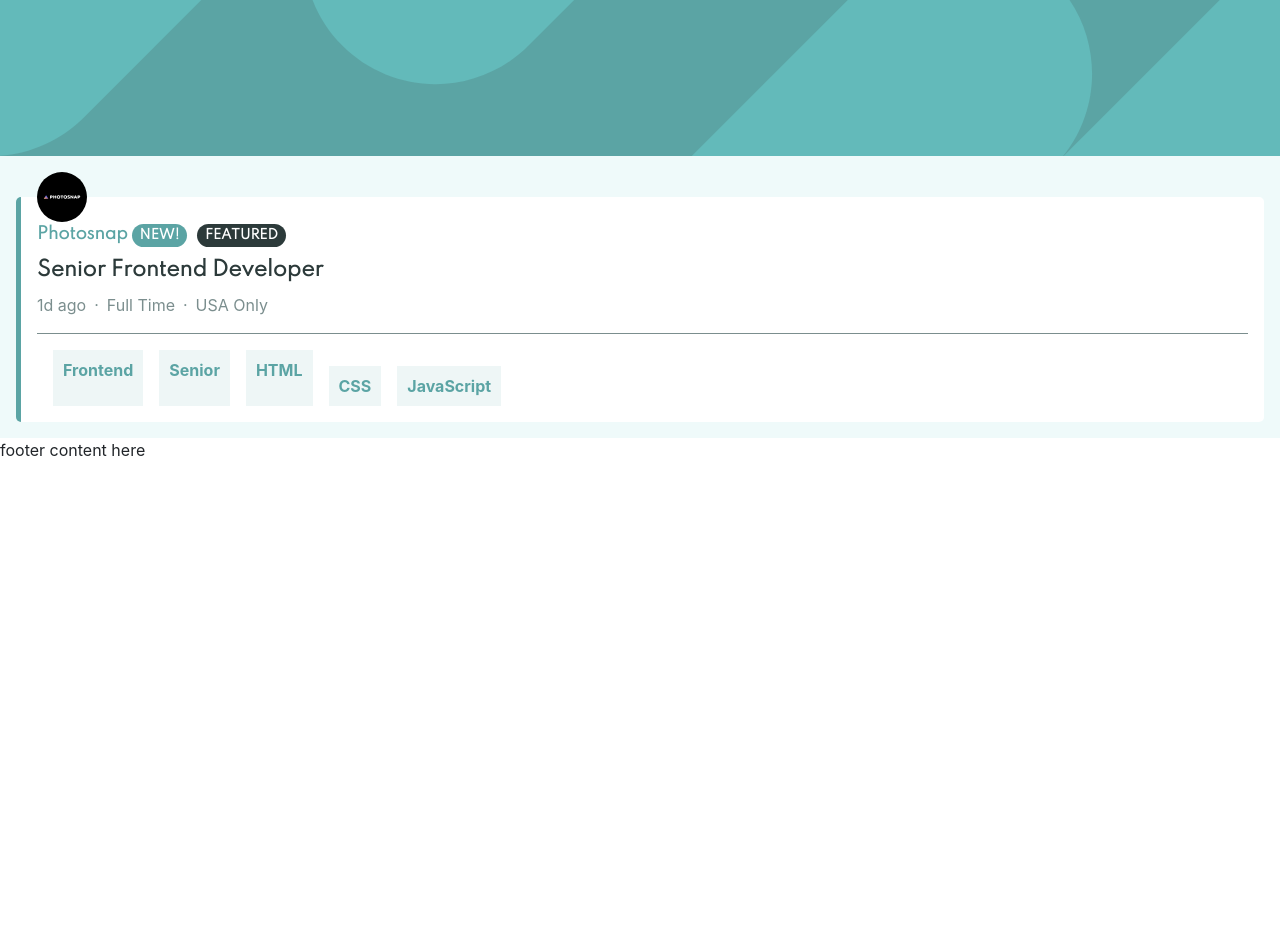
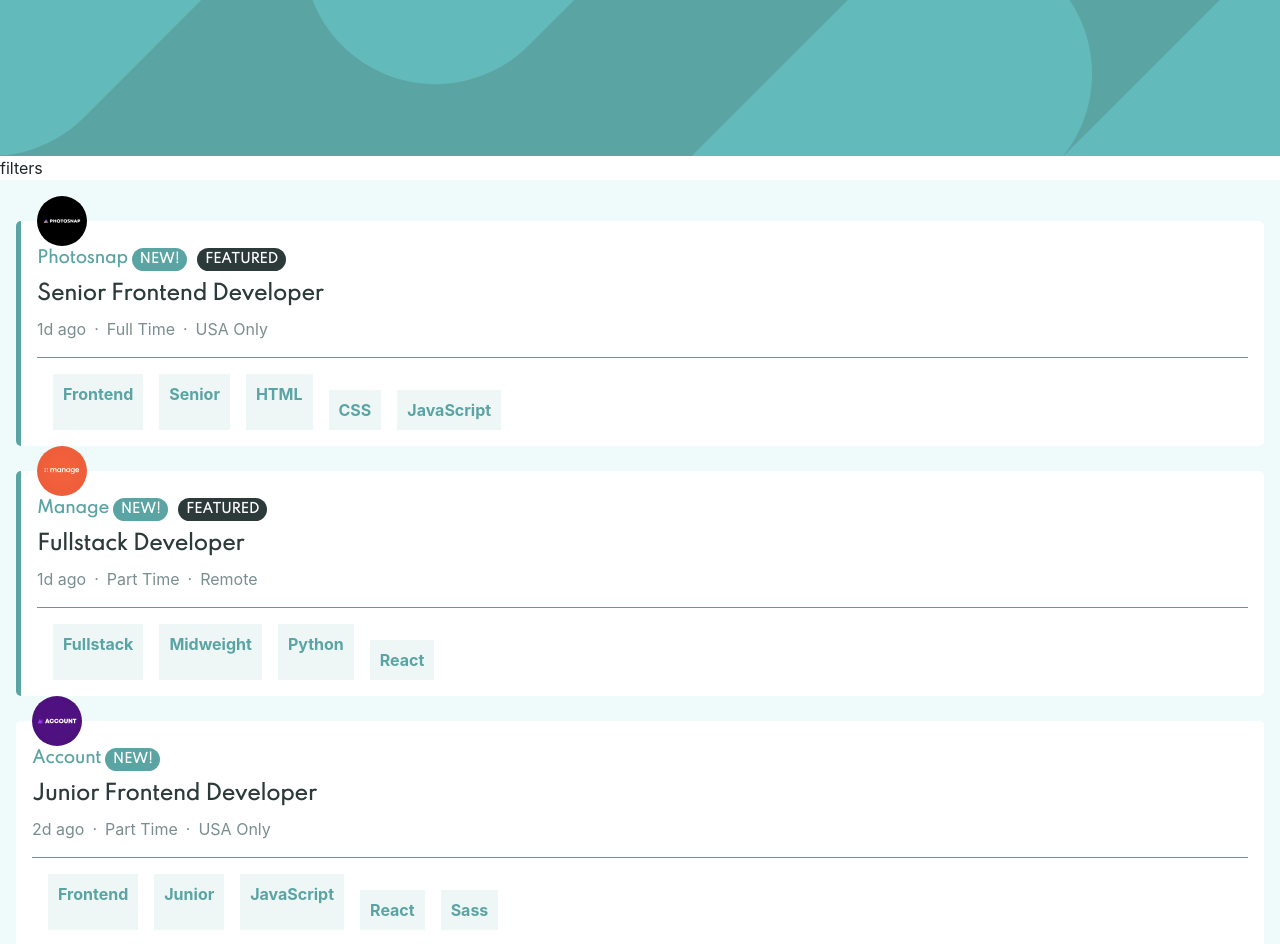
Before and after one commit to DarthFarzad/job-listing-demo, a React (Create React App) app: page / in a window 1280 px wide. Shown: the top 944 px of the page. Before the commit the page ends 800 px from the top, so only its background shows below. Built offline with nearby package versions, Linux system fonts and the light colour scheme.

Commit message:
reducer
reducers, initial actions and filtering

```diff
--- a/src/App.js
+++ b/src/App.js
@@ -1,18 +1,23 @@
-import React from 'react';
-import logo from './logo.svg';
+import React, { createContext, useReducer } from 'react';
+import {reducer, initialState } from './reducer';
 import './App.scss';
 import Header from "./components/header";
+import Filters from './components/filters';
+import Jobs from "./containers/jobs";
 import Footer from './components/footer';
-import Jobs from "./containers/jobs";
 
 function App() {
+  const [state, dispatch] = useReducer(reducer, initialState);
   return (
-      <React.Fragment>
+      <Context.Provider value={[state, dispatch]}>
           <Header />
+          <Filters />
           <Jobs />
           <Footer/>
-      </React.Fragment>
+      </Context.Provider>
   );
 }
 
+export const Context = createContext(initialState);
+
 export default App;
--- /dev/null
+++ b/src/actions.js
@@ -0,0 +1,2 @@
+export const TOGGLE_FILTER = "TOGGLE_FILTER";
+export const CLEAR_FILTER = "CLEAR_FILTER";
--- a/src/components/card/index.js
+++ b/src/components/card/index.js
@@ -1,8 +1,15 @@
-import React from "react";
+import React, { useContext } from "react";
+import { Context } from "../../App";
+import { TOGGLE_FILTER } from '../../actions';
 import './card.scss';
 
 const Card = (props) => {
-        const {id, company,logo, featured, position, role, level, postedAt, contract, location, languages, tools} = props
+    const [data, dispatch] = useContext(Context);
+    const handleFilter = (payload) => {
+        dispatch({ type: TOGGLE_FILTER, payload });
+    };
+
+    const { company,logo, featured, position, role, level, postedAt, contract, location, languages, tools} = props
     const isNew = props.new && <span className="chip chip--new">New!</span>;
     const isFeatured = featured && <span className="chip chip--featured">Featured</span>;
     return (
@@ -16,12 +23,12 @@ const Card = (props) => {
                 <li>{location}</li>
             </ul>
             <ul className="card__tags">
-                        <li>{role}</li>
-                        <li>{level}</li>
-                        {languages && languages.map(language => <li>{language}</li>) }
-                        {tools && tools.map(tool => <li>{tool}</li>)}
+                    <li onClick={()=> handleFilter(role)}>{role}</li>
+                    <li onClick={()=> handleFilter(level)}>{level}</li>
+                    {languages && languages.map(language => <li key={language} onClick={()=> handleFilter(language)}>{language}</li>) }
+                    {tools && tools.map(tool => <li key={tool} onClick={()=> handleFilter(tool)}>{tool}</li>)}
             </ul>
-            </article>
-)}
+        </article>);
+}
 
 export default Card;
--- /dev/null
+++ b/src/components/filters/index.js
@@ -0,0 +1,5 @@
+import React from "react";
+
+export default function Filters() {
+    return (<div>filters</div>);
+}
--- a/src/containers/jobs/index.js
+++ b/src/containers/jobs/index.js
@@ -1,32 +1,10 @@
-import React from "react";
+import React, { useContext } from "react";
+import { Context } from "../../App";
 import Card from "../../components/card";
 
-const sample = {
-    "id": 1,
-    "company": "Photosnap",
-    "logo": "./images/photosnap.svg",
-    "new": true,
-    "featured": true,
-    "position": "Senior Frontend Developer",
-    "role": "Frontend",
-    "level": "Senior",
-    "postedAt": "1d ago",
-    "contract": "Full Time",
-    "location": "USA Only",
-    "languages": [
-        "HTML",
-        "CSS",
-        "JavaScript"
-    ],
-    "tools": []
-};
-
-class Jobs extends React.PureComponent {
-    render() {
-        return (<div className="container">
-            <Card {...sample} />
-        </div>);
-    }
+export default function Jobs() {
+    const [data] = useContext(Context);
+    return (<div className="container">
+        {data.jobs.map(job => <Card key={job.id} {...job}/>)}
+    </div>);
 }
-
-export default Jobs;
--- /dev/null
+++ b/src/data.json
@@ -0,0 +1,152 @@
+[
+  {
+    "id": 1,
+    "company": "Photosnap",
+    "logo": "./images/photosnap.svg",
+    "new": true,
+    "featured": true,
+    "position": "Senior Frontend Developer",
+    "role": "Frontend",
+    "level": "Senior",
+    "postedAt": "1d ago",
+    "contract": "Full Time",
+    "location": "USA Only",
+    "languages": ["HTML", "CSS", "JavaScript"],
+    "tools": []
+  },
+  {
+    "id": 2,
+    "company": "Manage",
+    "logo": "./images/manage.svg",
+    "new": true,
+    "featured": true,
+    "position": "Fullstack Developer",
+    "role": "Fullstack",
+    "level": "Midweight",
+    "postedAt": "1d ago",
+    "contract": "Part Time",
+    "location": "Remote",
+    "languages": ["Python"],
+    "tools": ["React"]
+  },
+  {
+    "id": 3,
+    "company": "Account",
+    "logo": "./images/account.svg",
+    "new": true,
+    "featured": false,
+    "position": "Junior Frontend Developer",
+    "role": "Frontend",
+    "level": "Junior",
+    "postedAt": "2d ago",
+    "contract": "Part Time",
+    "location": "USA Only",
+    "languages": ["JavaScript"],
+    "tools": ["React", "Sass"]
+  },
+  {
+    "id": 4,
+    "company": "MyHome",
+    "logo": "./images/myhome.svg",
+    "new": false,
+    "featured": false,
+    "position": "Junior Frontend Developer",
+    "role": "Frontend",
+    "level": "Junior",
+    "postedAt": "5d ago",
+    "contract": "Contract",
+    "location": "USA Only",
+    "languages": ["CSS", "JavaScript"],
+    "tools": []
+  },
+  {
+    "id": 5,
+    "company": "Loop Studios",
+    "logo": "./images/loop-studios.svg",
+    "new": false,
+    "featured": false,
+    "position": "Software Engineer",
+    "role": "FullStack",
+    "level": "Midweight",
+    "postedAt": "1w ago",
+    "contract": "Full Time",
+    "location": "Worldwide",
+    "languages": ["JavaScript"],
+    "tools": ["Ruby", "Sass"]
+  },
+  {
+    "id": 6,
+    "company": "FaceIt",
+    "logo": "./images/faceit.svg",
+    "new": false,
+    "featured": false,
+    "position": "Junior Backend Developer",
+    "role": "Backend",
+    "level": "Junior",
+    "postedAt": "2w ago",
+    "contract": "Full Time",
+    "location": "UK Only",
+    "languages": ["Ruby"],
+    "tools": ["RoR"]
+  },
+  {
+    "id": 7,
+    "company": "Shortly",
+    "logo": "./images/shortly.svg",
+    "new": false,
+    "featured": false,
+    "position": "Junior Developer",
+    "role": "Frontend",
+    "level": "Junior",
+    "postedAt": "2w ago",
+    "contract": "Full Time",
+    "location": "Worldwide",
+    "languages": ["HTML", "JavaScript"],
+    "tools": ["Sass"]
+  },
+  {
+    "id": 8,
+    "company": "Insure",
+    "logo": "./images/insure.svg",
+    "new": false,
+    "featured": false,
+    "position": "Junior Frontend Developer",
+    "role": "Frontend",
+    "level": "Junior",
+    "postedAt": "2w ago",
+    "contract": "Full Time",
+    "location": "USA Only",
+    "languages": ["JavaScript"],
+    "tools": ["Vue", "Sass"]
+  },
+  {
+    "id": 9,
+    "company": "Eyecam Co.",
+    "logo": "./images/eyecam-co.svg",
+    "new": false,
+    "featured": false,
+    "position": "Full Stack Engineer",
+    "role": "Fullstack",
+    "level": "Midweight",
+    "postedAt": "3w ago",
+    "contract": "Full Time",
+    "location": "Worldwide",
+    "languages": ["JavaScript", "Python"],
+    "tools": ["Django"]
+  },
+  {
+    "id": 10,
+    "company": "The Air Filter Company",
+    "logo": "./images/the-air-filter-company.svg",
+    "new": false,
+    "featured": false,
+    "position": "Front-end Dev",
+    "role": "Frontend",
+    "level": "Junior",
+    "postedAt": "1mo ago",
+    "contract": "Part Time",
+    "location": "Worldwide",
+    "languages": ["JavaScript"],
+    "tools": ["React", "Sass"]
+  }
+]
--- /dev/null
+++ b/src/reducer.js
@@ -0,0 +1,22 @@
+import data from './data.json';
+import {TOGGLE_FILTER, CLEAR_FILTER} from './actions';
+
+export const reducer = (state, { type, payload }) =>{
+    switch(type){
+        case TOGGLE_FILTER:
+            const filters = state.filters.includes(payload) ? state.filters.filter(filter => filter !== payload) : [...state.filters, payload];
+            const jobs = filters.length ? state.jobs
+                .filter(job =>
+                    filters.includes(job.role) ||
+                    filters.includes(job.level) ||
+                    filters.includes(job.role) ||
+                    job.languages.some(language => filters.includes(language)) ||
+                    job.tools.some(tool=> filters.includes(tool))) : data;
+            return {...state, jobs, filters};
+        case CLEAR_FILTER:
+        default:
+            return state;
+    }
+}
+
+export const initialState = { jobs: data, filters: [] };
```
Lines whose indentation alone changed are shown as unchanged.
